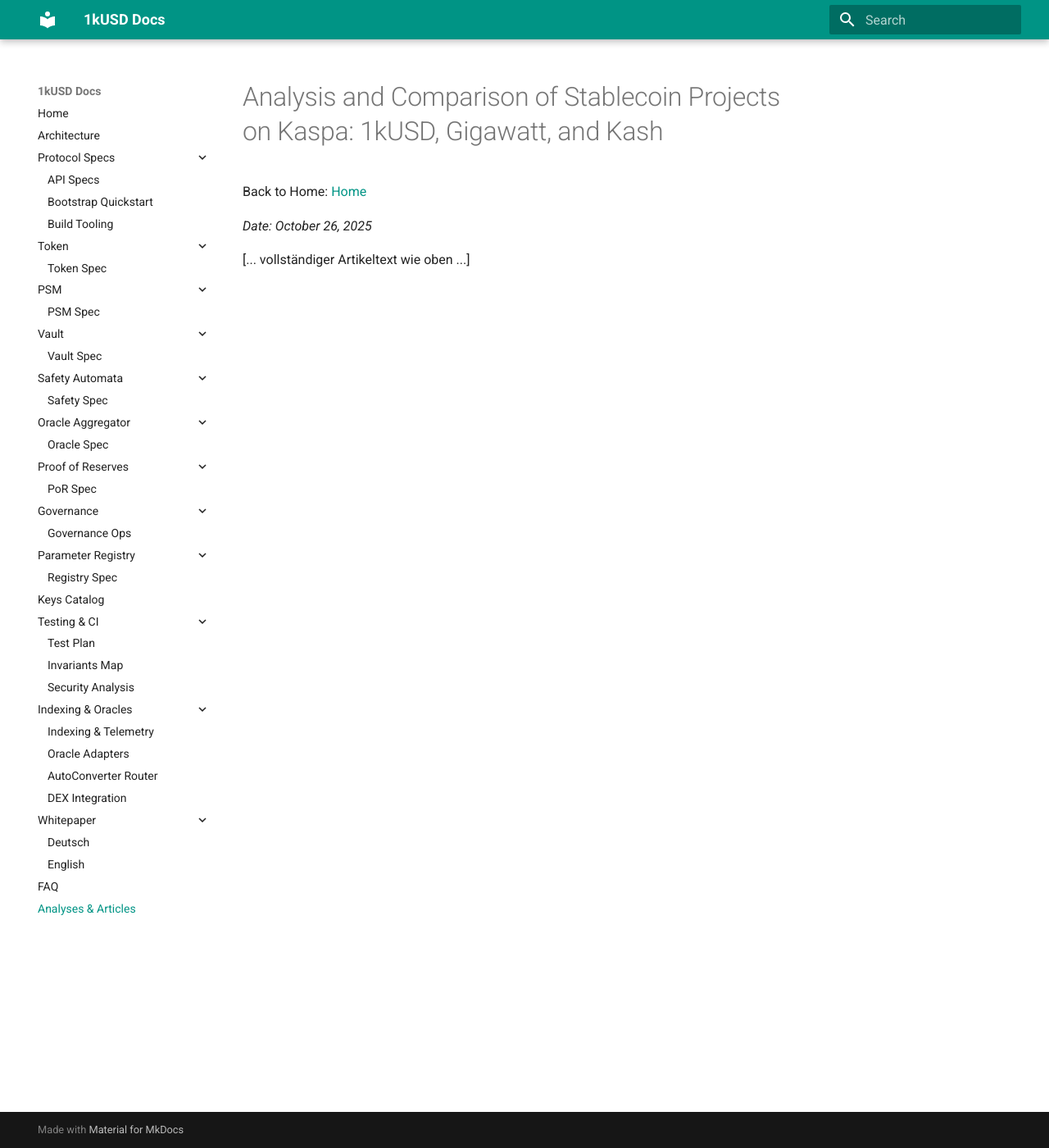
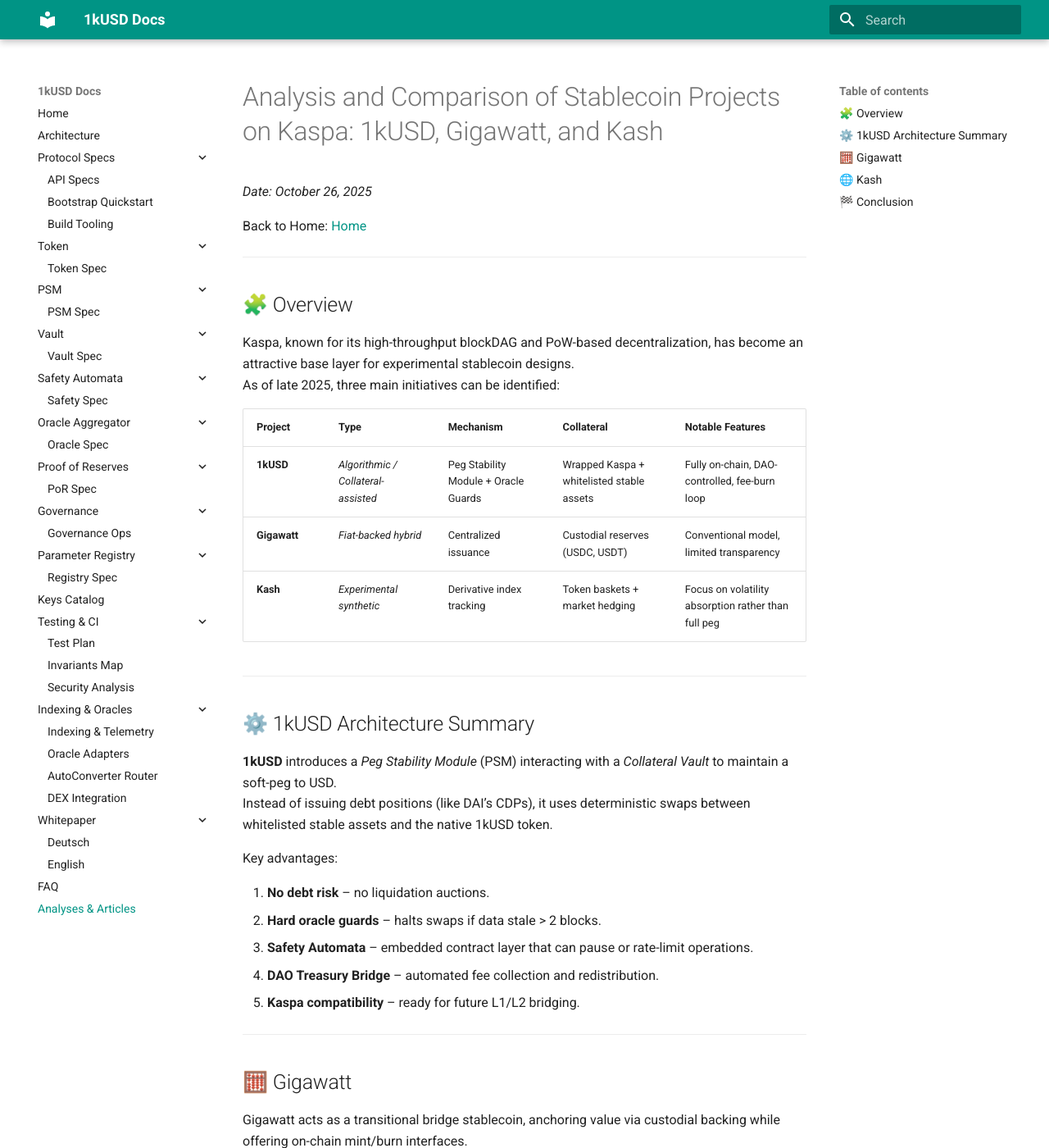
Before and after one commit to NeaBouli/1kUSD, an MkDocs documentation site: the page built from docs/ANALYSIS_KASPA_STABLECOINS.md, in a window 1280 px wide and 1400 px high. Shown: the whole window at 82% size. Built offline with MkDocs 1.6.1 and Material for MkDocs 9.7.7, drawn with Linux system fonts in a browser that asks for light colours; some of the changed text lies outside the part shown.

Commit message:
docs: replace placeholder with full stablecoin analysis article

```diff
--- a/docs/ANALYSIS_KASPA_STABLECOINS.md
+++ b/docs/ANALYSIS_KASPA_STABLECOINS.md
@@ -1,7 +1,58 @@
 # Analysis and Comparison of Stablecoin Projects on Kaspa: 1kUSD, Gigawatt, and Kash
+
+*Date: October 26, 2025*
 
 Back to Home: [Home](/1kUSD/)
 
-*Date: October 26, 2025*
+---
 
-[... vollständiger Artikeltext wie oben ...]
+## 🧩 Overview
+
+Kaspa, known for its high-throughput blockDAG and PoW-based decentralization, has become an attractive base layer for experimental stablecoin designs.
+As of late 2025, three main initiatives can be identified:
+
+| Project | Type | Mechanism | Collateral | Notable Features |
+|----------|------|------------|-------------|------------------|
+| **1kUSD** | *Algorithmic / Collateral-assisted* | Peg Stability Module + Oracle Guards | Wrapped Kaspa + whitelisted stable assets | Fully on-chain, DAO-controlled, fee-burn loop |
+| **Gigawatt** | *Fiat-backed hybrid* | Centralized issuance | Custodial reserves (USDC, USDT) | Conventional model, limited transparency |
+| **Kash** | *Experimental synthetic* | Derivative index tracking | Token baskets + market hedging | Focus on volatility absorption rather than full peg |
+
+---
+
+## ⚙️ 1kUSD Architecture Summary
+
+**1kUSD** introduces a *Peg Stability Module* (PSM) interacting with a *Collateral Vault* to maintain a soft-peg to USD.
+Instead of issuing debt positions (like DAI’s CDPs), it uses deterministic swaps between whitelisted stable assets and the native 1kUSD token.
+
+Key advantages:
+
+1. **No debt risk** – no liquidation auctions.
+2. **Hard oracle guards** – halts swaps if data stale > 2 blocks.
+3. **Safety Automata** – embedded contract layer that can pause or rate-limit operations.
+4. **DAO Treasury Bridge** – automated fee collection and redistribution.
+5. **Kaspa compatibility** – ready for future L1/L2 bridging.
+
+---
+
+## 🧮 Gigawatt
+
+Gigawatt acts as a transitional bridge stablecoin, anchoring value via custodial backing while offering on-chain mint/burn interfaces.
+However, its reliance on external custodians contradicts Kaspa’s decentralization ethos and limits censorship resistance.
+
+---
+
+## 🌐 Kash
+
+Kash explores algorithmic price stabilization through synthetic indices and multi-asset baskets.
+While innovative, it lacks full collateral transparency and still depends on off-chain arbitrage activity for peg maintenance.
+
+---
+
+## 🏁 Conclusion
+
+Among the existing experiments, **1kUSD stands out as the most decentralized and technically complete approach**.
+It inherits Kaspa’s high-speed DAG layer, introduces safety-guarded smart-contract logic, and establishes a truly autonomous, community-governed stablecoin model.
+
+---
+
+*Authored by the 1kUSD Development Collective — open-source documentation initiative 2025*
```
